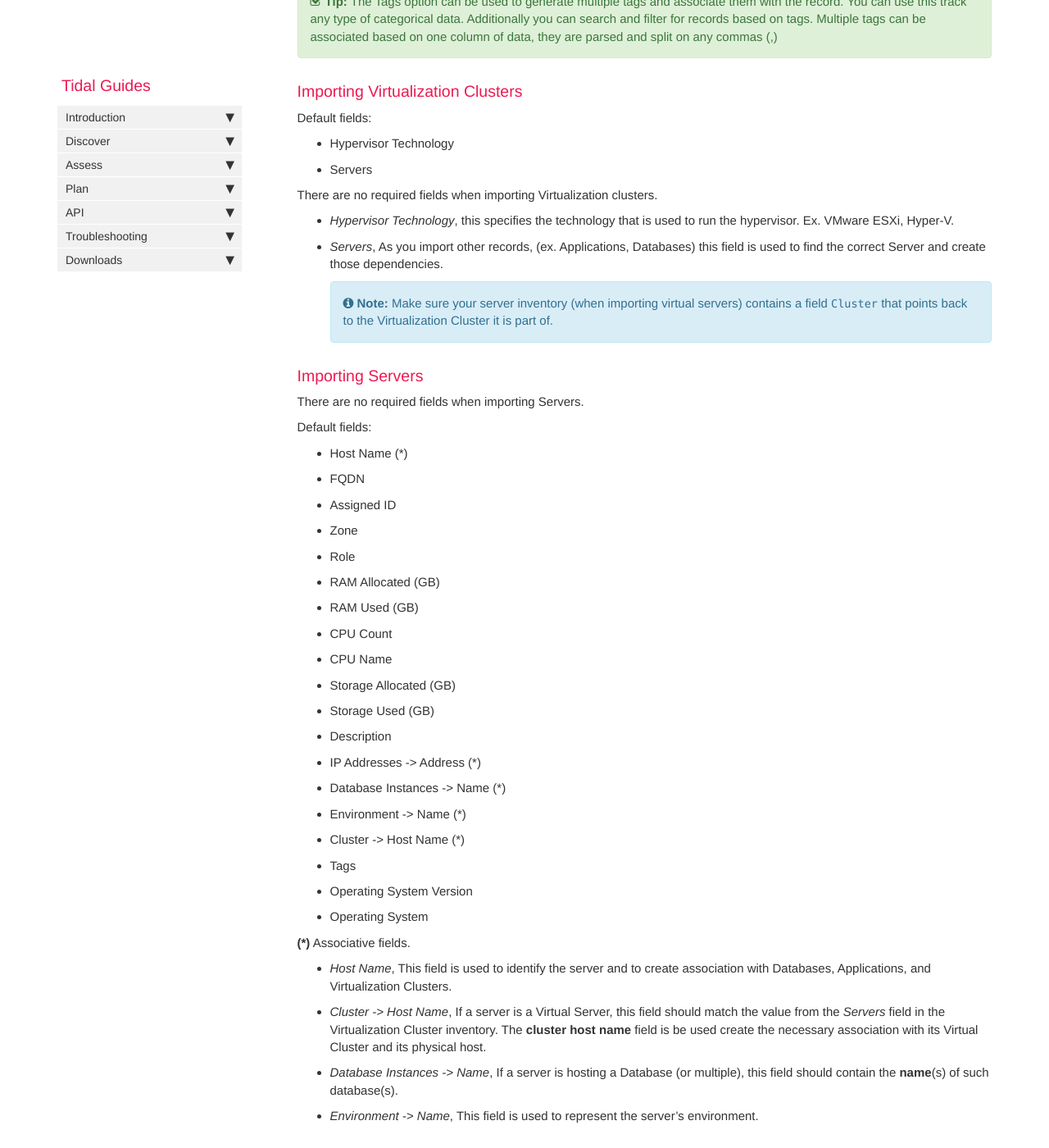
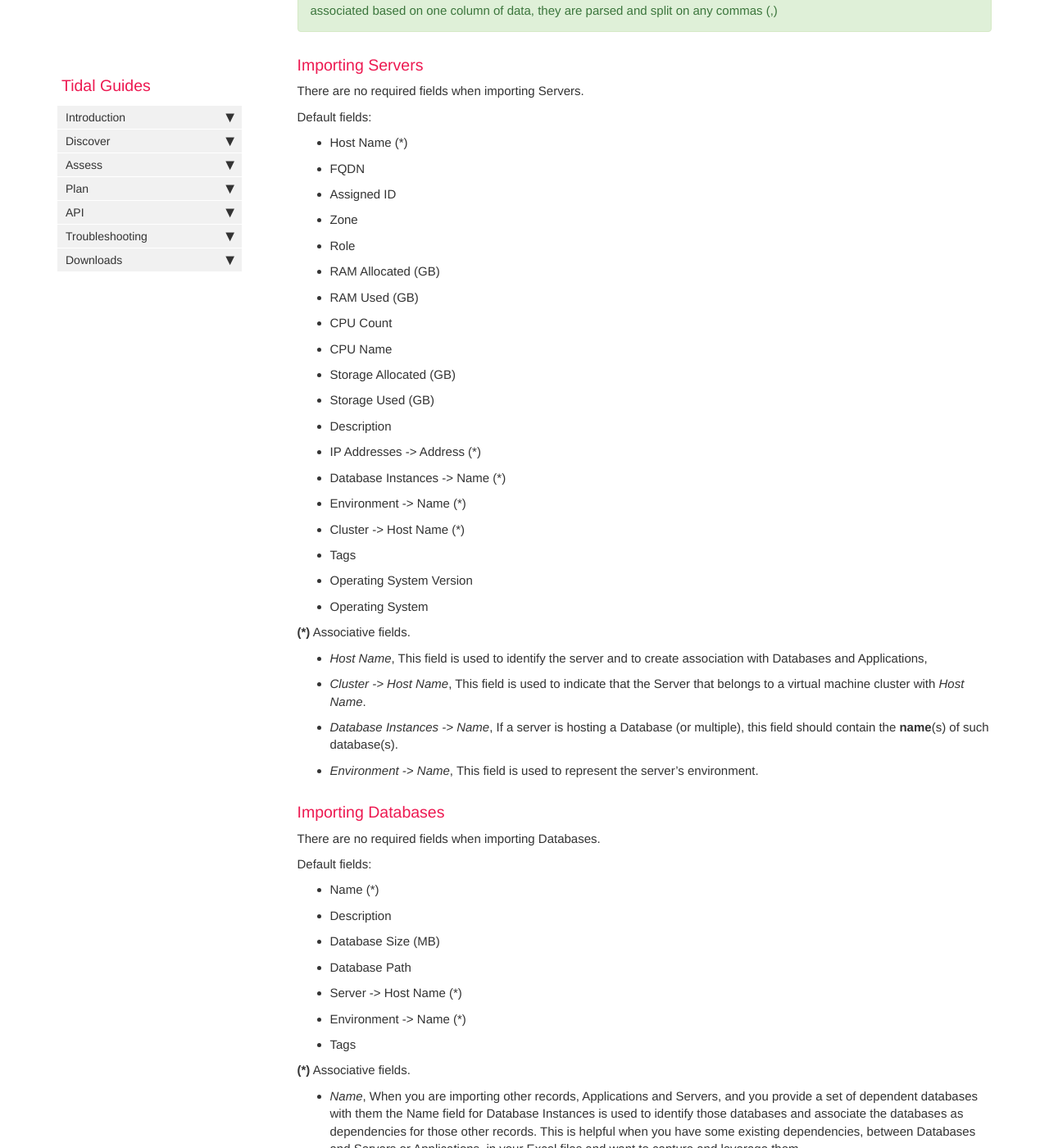
Before and after one commit to tidalmigrations/tidalmigrations.github.io, a Jekyll site: the page built from pages/user guides/importing_from_excel.md, in a window 1280 px wide and 1400 px high, scrolled down 2076 px. Shown: the whole window at 82% size. Built offline with Jekyll 4.4.1, drawn with Linux system fonts in a browser that asks for light colours; nearby versions of some CDN libraries; comment, search, counter and statistics services are not loaded; some of the changed text lies outside the part shown.

Commit message:
Update importer guides (#261)
* Remove references to virtualization clusters

* Update guide on importing to mention new update or create behavior

* Apply suggestions from code review

Co-authored-by: Philip Rees <philrees@gmail.com>

* Fix up noun usage

---------

Co-authored-by: Philip Rees <philrees@gmail.com>

```diff
--- a/pages/user guides/importing_from_excel.md
+++ b/pages/user guides/importing_from_excel.md
@@ -7,9 +7,11 @@ sidebar: main_sidebar
 permalink: import-from-excel.html
 ---
 
-Tidal's importer will guide you through mapping your columns to our fields,
-create your own fields and even make associations between dependencies
-if you have captured these.
+Tidal's importer will guide you through mapping your columns to our
+fields, creating your own fields, and even making associations between
+dependencies if you have captured these. When using the Tidal
+importer, it will create or update records depending on the names or
+host names uniqueness.
 
 You can import your Excel spreadsheets into Tidal by visiting:
 
@@ -21,10 +23,9 @@ If you'd like to try the process itself but don't have a file yet, you can use t
 
 You should import your data in the following order:
 
-1. Virtualization Clusters
-2. Servers
-3. Database Instances
-4. Applications
+1. Servers
+2. Database Instances
+3. Applications
 
 This order is especially important if you are planning to import dependencies for your Databases and Applications.
 Ie. If your Application has a dependency on a server, you need to have that server imported first for the dependency to be imported correctly.
@@ -57,21 +58,6 @@ Remember to add those fields before importing the data.
 
 {% include tip.html content="The Tags option can be used to generate multiple tags and associate them with the record. You can use this track any type of categorical data. Additionally you can search and filter for records based on tags. Multiple tags can be associated based on one column of data, they are parsed and split on any commas (,)" %}
 
-### Importing Virtualization Clusters
-
-Default fields:
-- Hypervisor Technology
-- Servers
-
-There are no required fields when importing Virtualization clusters.
-
-* _Hypervisor Technology_, this specifies the technology that is used to run the hypervisor. Ex. VMware ESXi, Hyper-V.
-
-* _Servers_, As you import other records, (ex. Applications, Databases) this field is used to find the correct Server and create those dependencies.
-
-    {% include note.html content="Make sure your server inventory (when importing virtual servers) contains a field `Cluster` that points back to the Virtualization Cluster it is part of." %}
-
-
 
 ### Importing Servers
 
@@ -100,8 +86,8 @@ Default fields:
 
 
 **(*)** Associative fields.
-* _Host Name_, This field is used to identify the server and to create association with Databases, Applications, and Virtualization Clusters.
-* _Cluster -> Host Name_, If a server is a Virtual Server, this field should match the value from the _Servers_ field in the Virtualization Cluster inventory. The **cluster host name** field is be used create the necessary association with its Virtual Cluster and its physical host.
+* _Host Name_, This field is used to identify the server and to create association with Databases and Applications,
+* _Cluster -> Host Name_, This field is used to indicate that the Server that belongs to a virtual machine cluster with _Host Name_.
 * _Database Instances -> Name_, If a server is hosting a Database (or multiple), this field should contain the **name**(s) of such database(s).
 * _Environment -> Name_, This field is used to represent the server's environment.
 
```
